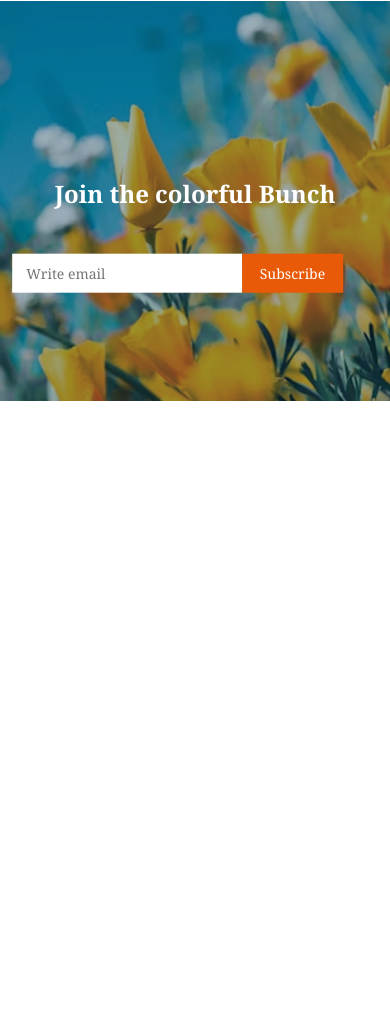
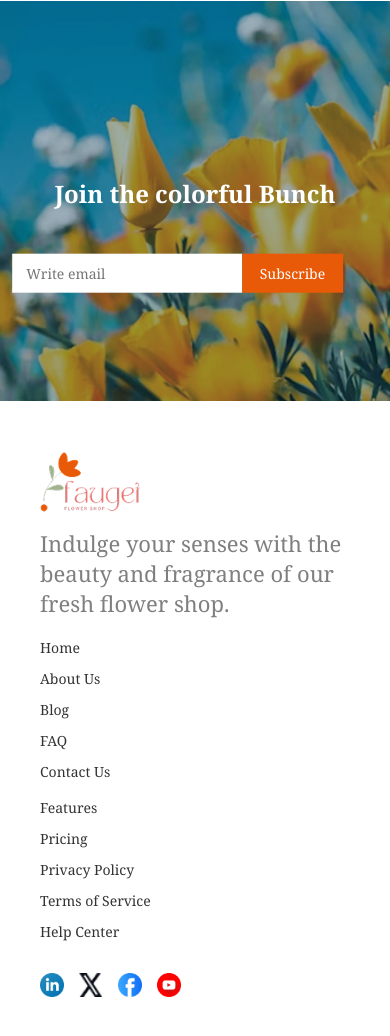
Before and after one commit to rimon-islam53/Responsive-Flowers-website, a plain HTML site: page index.html in a window 390 px wide. Shown: the part 4265-5301 px from the top of the page. Before the commit the page ends 4671 px from the top, so only its background shows below. Drawn offline with Linux system fonts and the light colour scheme.

Commit message:
added footer section and responsive for mobile device

```diff
--- a/index.html
+++ b/index.html
@@ -199,17 +199,46 @@
       </section>
 
       <!-- Join section -->
-       <section class="join-section">
-        <img  class="join-img" src="./assets/news-letter-bg.png" alt="">
+      <section class="join-section">
+        <img class="join-img" src="./assets/news-letter-bg.png" alt="" />
         <div class="join-content">
           <h2 class="bold font-clr-6">Join the colorful Bunch</h2>
         </div>
         <div class="join-form">
-          <input type="email" placeholder="Write email">
+          <input type="email" placeholder="Write email" />
           <button class="font-clr-6">Subscribe</button>
         </div>
-       </section>
+      </section>
     </main>
-    <footer></footer>
+    <footer class="footer">
+  <div class="footer-left">
+    <img src="./assets/logo.png" alt="Fauget Logo" class="logo" />
+    <p>Indulge your senses with the beauty and fragrance of our fresh flower shop.</p>
+  </div>
+
+  <div class="footer-links">
+    <div class="link-column">
+      <a href="#">Home</a>
+      <a href="#">About Us</a>
+      <a href="#">Blog</a>
+      <a href="#">FAQ</a>
+      <a href="#">Contact Us</a>
+    </div>
+    <div class="link-column">
+      <a href="#">Features</a>
+      <a href="#">Pricing</a>
+      <a href="#">Privacy Policy</a>
+      <a href="#">Terms of Service</a>
+      <a href="#">Help Center</a>
+    </div>
+  </div>
+
+  <div class="footer-social">
+    <a href="#"><img src="./assets/icon-linkedin.png" alt="LinkedIn" /></a>
+    <a href="#"><img src="/assets/icon-twitter.png" alt="Twitter" /></a>
+    <a href="#"><img src="./assets/icon-facebook.png" alt="Facebook" /></a>
+    <a href="#"><img src="./assets/icon-youtube.png" alt="YouTube" /></a>
+  </div>
+    </footer>
   </body>
 </html>
--- a/style..css
+++ b/style..css
@@ -308,6 +308,58 @@ ul {
   cursor: pointer;
 }
 
+/* footer style  */
+.footer {
+  display: flex;
+  justify-content: space-between;
+  padding: 20px 50px;
+  margin: 50px 160px;
+}
+
+.footer-left {
+  max-width: 300px;
+}
+
+.footer-left .logo {
+  width: 100px;
+  margin-bottom: 10px;
+}
+
+.footer-left p {
+  font-size: 22px;
+  color: rgba(0, 0, 0, 0.5);
+}
+
+.footer-links {
+  display: flex;
+  gap: 50px;
+}
+
+.link-column {
+  display: flex;
+  flex-direction: column;
+  gap: 10px;
+}
+
+.link-column a {
+  color: #333;
+  text-decoration: none;
+  font-size: 14px;
+  margin-bottom: 20px;
+}
+
+.footer-social {
+  display: flex;
+  align-items: start;
+  gap: 15px;
+}
+
+.footer-social img {
+  width: 24px;
+  height: 24px;
+  cursor: pointer;
+}
+
 /* Mobile responsive */
 
 @media screen and (max-width: 576px) {
@@ -433,7 +485,7 @@ ul {
     font-size: 14px;
   }
 
-  /* join secton style  */
+  /* join secton responsive  */
   .join-section {
     height: 400px;
     position: relative;
@@ -479,4 +531,42 @@ ul {
     cursor: pointer;
     white-space: nowrap;
   }
+
+  /* footer responsive  */
+  .footer {
+    flex-direction: column;
+    align-items: flex-start;
+    margin: 30px 20px;
+    padding: 20px;
+    gap: 20px;
+    text-align: left;
+  }
+
+  .footer-left {
+    max-width: 100%;
+  }
+
+  .footer-links {
+    flex-direction: column;
+    gap: 5px;
+    align-items: flex-start;
+    width: 100%;
+  }
+
+  .link-column {
+    flex-direction: column;
+    align-items: flex-start;
+    gap: 0;
+  }
+
+  .link-column a {
+    margin-bottom: 12px;
+    font-size: 14px;
+  }
+
+  .footer-social {
+    justify-content: flex-start;
+    gap: 15px;
+    flex-wrap: wrap;
+  }
 }
```
